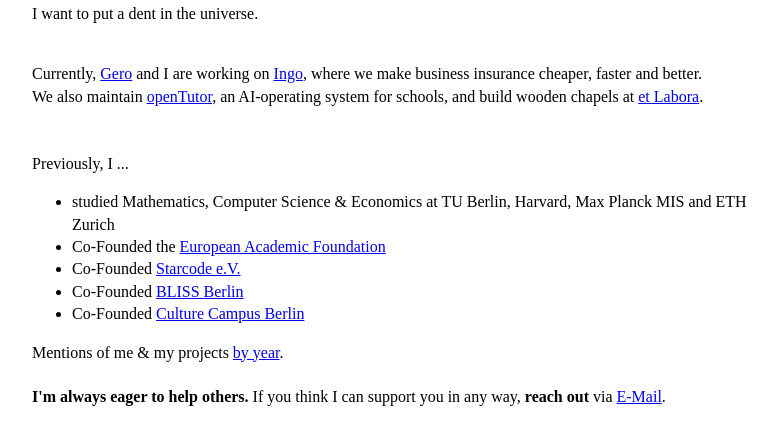
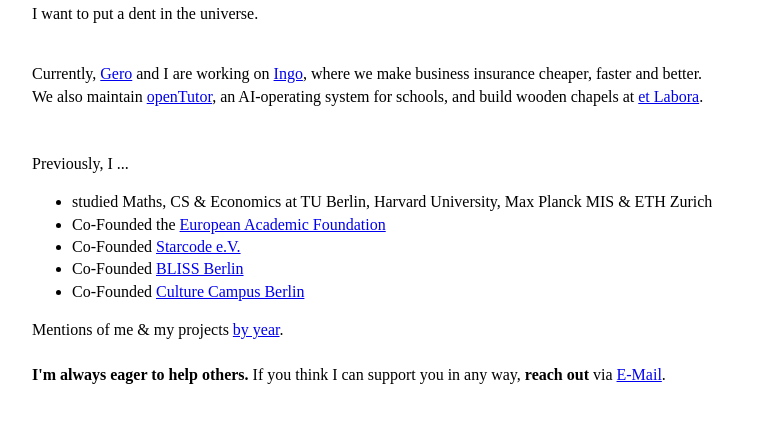
Before and after one commit to fridowicke/fridowicke.github.io, a plain HTML site: page index.html in a window 1280 px wide. Shown: the part 121-566 px from the top of the page, without its empty margins (248-1025 px from the left). Drawn offline with Linux system fonts and the light colour scheme.

Commit message:
Shorten studies line
Co-Authored-By: Claude Opus 5.5 <noreply@anthropic.com>

```diff
--- a/index.html
+++ b/index.html
@@ -44,7 +44,7 @@
         <br><br><br>
         Previously, I ...
         <ul>
-            <li>studied Mathematics, Computer Science & Economics at TU Berlin, Harvard, Max Planck MIS and ETH Zurich</li>
+            <li>studied Maths, CS & Economics at TU Berlin, Harvard University, Max Planck MIS & ETH Zurich</li>
             <li>Co-Founded the <a href="https://europeanacademicfoundation.eu/">European Academic Foundation</a></li>
             <li>Co-Founded <a href="https://www.starcode.de">Starcode e.V.</a></li>
             <li>Co-Founded <a href="https://bliss.berlin">BLISS Berlin</a></li>
```
